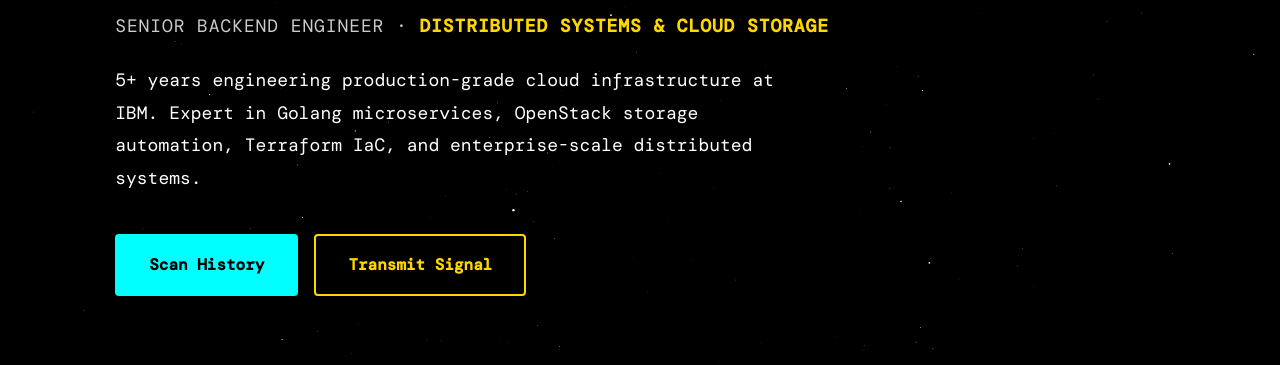
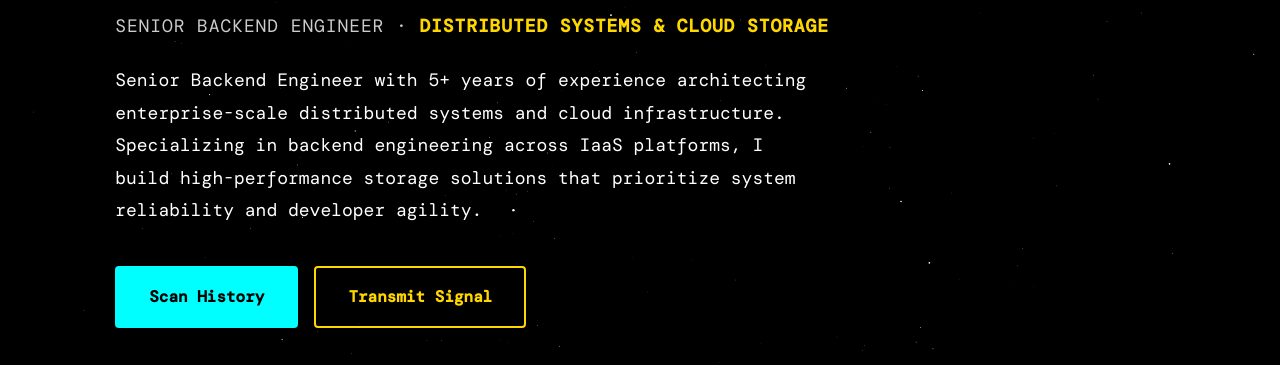
Before and after one commit to dhirendersingh19/dhirendersingh19.github.io, a plain HTML site: page index.html in a window 1280 px wide. Shown: the part 396-761 px from the top of the page. Drawn offline with nearby package versions, Linux system fonts and the light colour scheme.

Commit message:
Intro fixed

```diff
--- a/index.html
+++ b/index.html
@@ -253,7 +253,9 @@ footer { text-align: center; padding: 3rem 2rem; border-top: 1px solid var(--sur
 
     <h1 id="hero-heading" class="hero-name">Dhirender<br /><em>Singh</em></h1>
     <p class="hero-role">Senior Backend Engineer · <strong>Distributed Systems & Cloud Storage</strong></p>
-    <p class="hero-desc">5+ years engineering production-grade cloud infrastructure at IBM. Expert in Golang microservices, OpenStack storage automation, Terraform IaC, and enterprise-scale distributed systems.</p>
+
+    <p class="hero-desc">Senior Backend Engineer with 5+ years of experience architecting enterprise-scale distributed systems and cloud infrastructure. Specializing in backend engineering across IaaS platforms, I build high-performance storage solutions that prioritize system reliability and developer agility.</p>
+
     <div class="hero-cta">
       <a href="#experience" class="btn btn-primary">Scan History</a>
       <a href="#contact" class="btn btn-outline">Transmit Signal</a>
```
